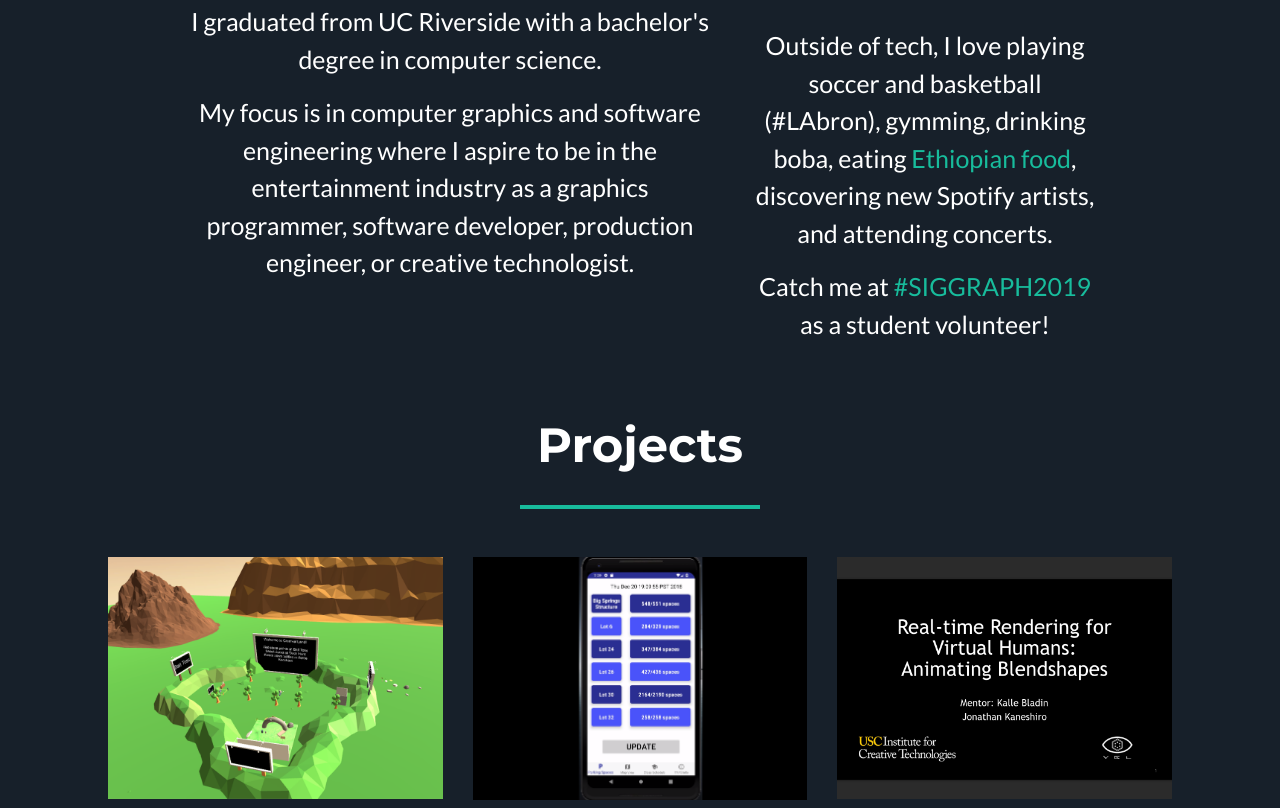
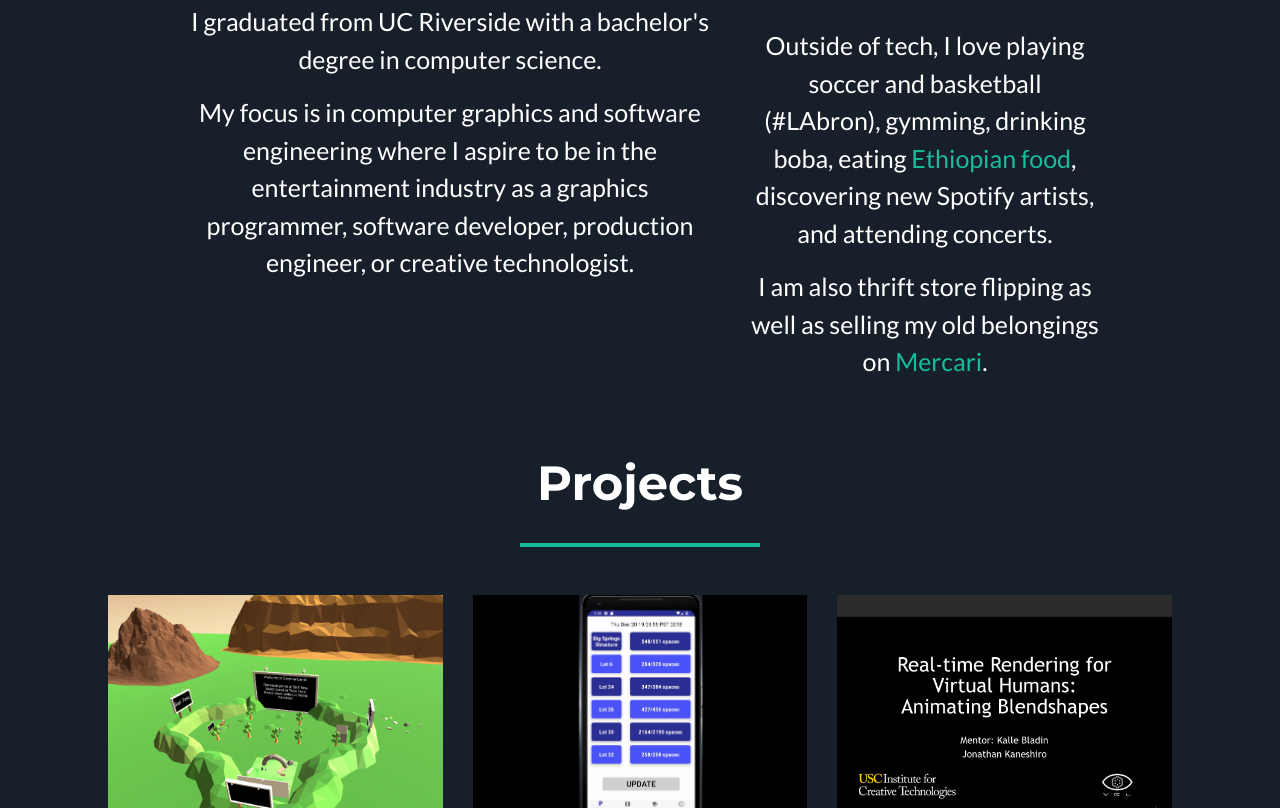
Before and after one commit to jkane002/jkane002.github.io, a plain HTML site: page index.html in a window 1280 px wide. Shown: the part 881-1689 px from the top of the page. Drawn offline with nearby package versions, Linux system fonts and the light colour scheme.

Commit message:
Update index.html

```diff
--- a/index.html
+++ b/index.html
@@ -95,7 +95,7 @@
           </div>
           <div class="col-lg-4 mr-auto pt-4 text-center text-white">
               <p>Outside of tech, I love playing soccer and basketball (#LAbron), gymming, drinking boba, eating <a href="http://mealsbygenetla.com/" target="_blank">Ethiopian food</a>, discovering new Spotify artists, and attending concerts.</p>
-              <p class="text-center">Catch me at <a href="https://s2019.siggraph.org/" target="_blank">#SIGGRAPH2019</a> as a student volunteer!</p>
+              <p class="text-center">I am also thrift store flipping as well as selling my old belongings on <a href="https://www.mercari.com/u/391957261/" target="_blank">Mercari</a>.</p>
           </div>
         </div>
         <!-- <div class="text-center mt-4">
```
